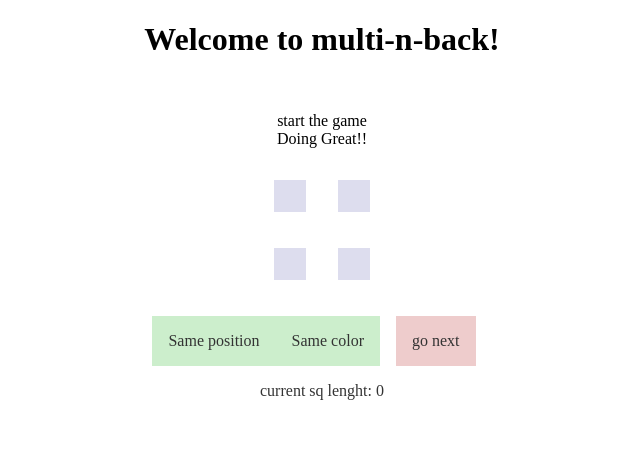
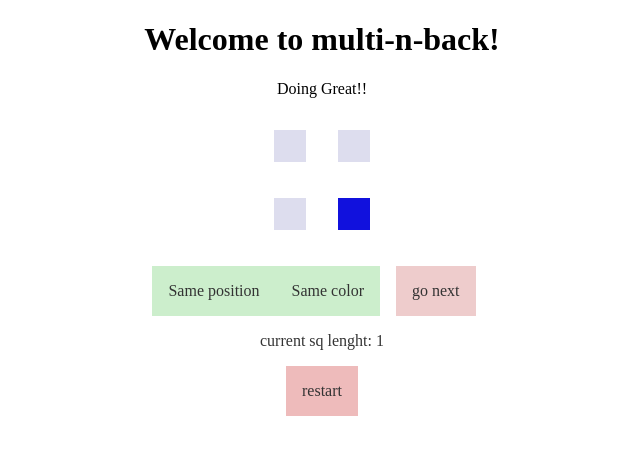
Before and after one commit to dogayuksel/multi-n-back, an Angular app: page / in a window 1280 px wide. Shown: the top 454 px of the page, without its empty margins (318-958 px from the left). Built offline with nearby package versions, Linux system fonts and the light colour scheme.

Commit message:
Modify start button to restart button
Game starts on page load.

```diff
--- a/src/app/game-core/game-core.component.css
+++ b/src/app/game-core/game-core.component.css
@@ -1,7 +1,3 @@
-.start-game-button {
-  padding-top: 2em;
-}
-
 .game-container {
   color: #333;
   padding: 1em;
@@ -28,3 +24,10 @@
   margin: 1em;
   background-color: #ecc;
 }
+
+.start-game-button {
+  display: inline-block;
+  margin: 1em;
+  padding: 1em;
+  background-color: #ebb;
+}
--- a/src/app/game-core/game-core.component.html
+++ b/src/app/game-core/game-core.component.html
@@ -1,6 +1,3 @@
-<div class="start-game-button" (click)=startGame()>
-  start the game
-</div>
 <div [class.disabled]="!correctSeries">
   Doing Great!!
 </div>
@@ -26,4 +23,7 @@
   <div>
     current sq lenght: {{sequence.length}}
   </div>
+  <div class="start-game-button" (click)=startGame()>
+    restart
+  </div>
 </div>
--- a/src/app/game-core/game-core.component.ts
+++ b/src/app/game-core/game-core.component.ts
@@ -1,15 +1,17 @@
 import { Component, OnInit } from '@angular/core';
 
 @Component({
-    selector: 'game-core',
-    templateUrl: './game-core.component.html',
-    styleUrls: ['./game-core.component.css']
+  selector: 'game-core',
+  templateUrl: './game-core.component.html',
+  styleUrls: ['./game-core.component.css']
 })
+
 export class GameCoreComponent implements OnInit {
 
   constructor() { }
 
   ngOnInit() {
+    this.startGame();
   }
 
   sequence = [];
@@ -47,7 +49,6 @@ export class GameCoreComponent implements OnInit {
       const valueNow = this.sequence[this.sequence.length - 1][i];
       if (valuePast === valueNow) {
         if (!this.userInput[i]) {
-          console.log('returns false');
           return false;
         }
       }
```
Also changed, not shown: 1 other file (tests, documents, lock files or other folders).
